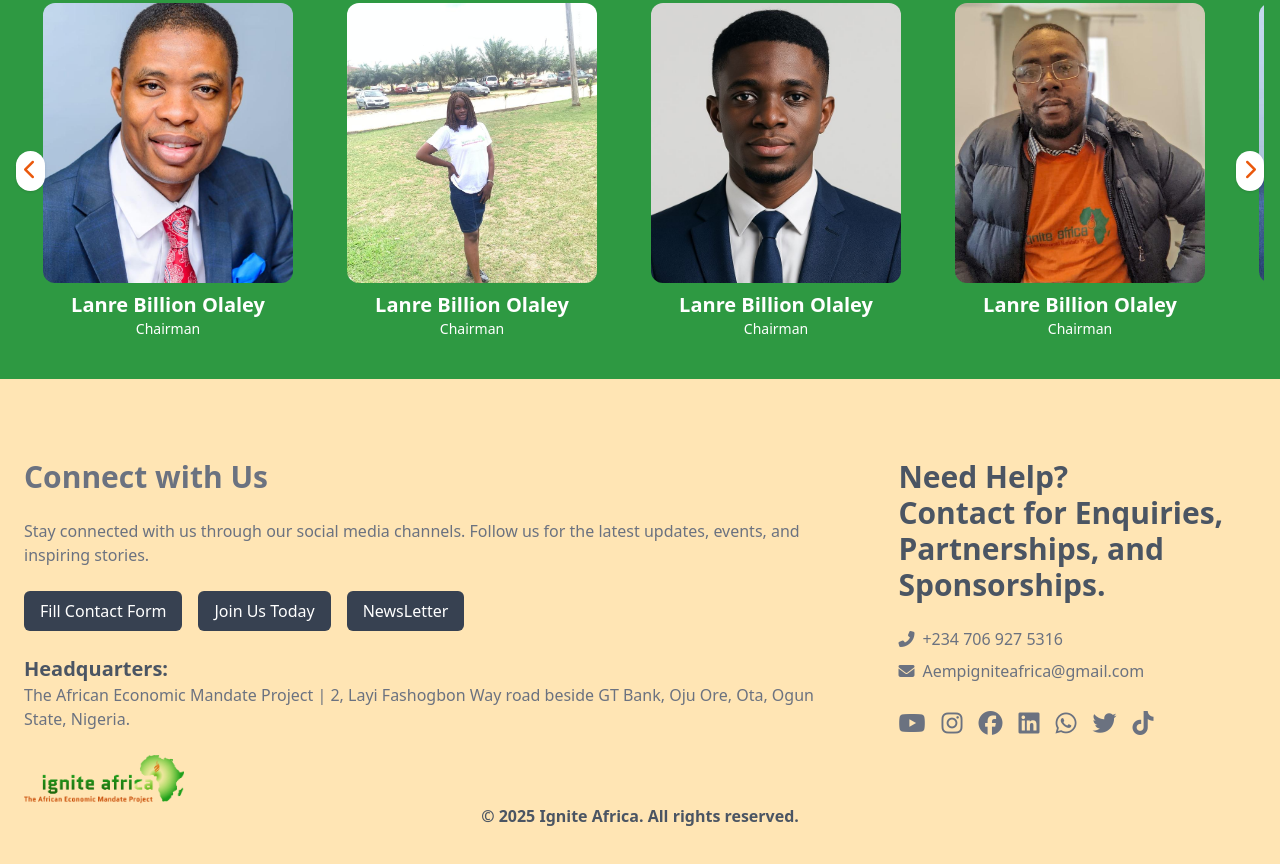
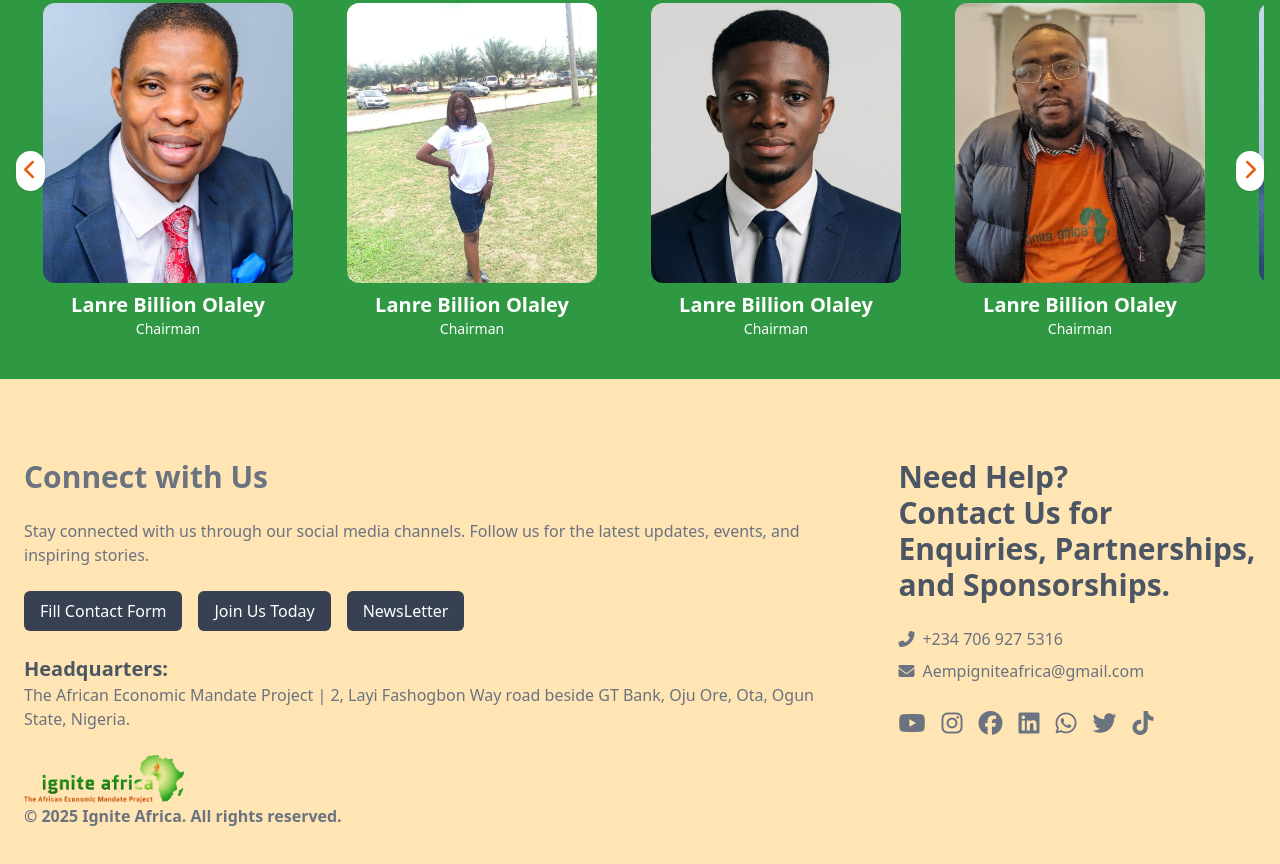
Before and after one commit to Bigtanx/AEMP-WEBSITE, a website: page public/index.html in a window 1280 px wide. Shown: the part 2407-3271 px from the top of the page. Drawn offline with Linux system fonts and the light colour scheme.

Commit message:
Editted the footer

```diff
--- a/public/index.html
+++ b/public/index.html
@@ -557,7 +557,7 @@
           <!-- Contact Text -->
           <div class="text-3xl font-extrabold text-gray-600">
             Need Help? <br />
-            Contact for Enquiries, Partnerships, and Sponsorships.
+            Contact Us for Enquiries, Partnerships, and Sponsorships.
           </div>
 
           <!-- Contact Info -->
@@ -623,7 +623,7 @@
         </div>
       </div>
 
-      <p class="text-center font-bold text-gray-600">
+      <p class="text-left font-bold text-gray-500">
         © 2025 Ignite Africa. All rights reserved.
       </p>
     </footer>
```
Also changed, not shown: public/aboutus.html (+2 -2 lines), public/blog.html (+1 -1 lines), public/contact.html (+2 -2 lines), public/joinus.html (+2 -2 lines), public/programs.html (+2 -2 lines), public/styles/style.css.
